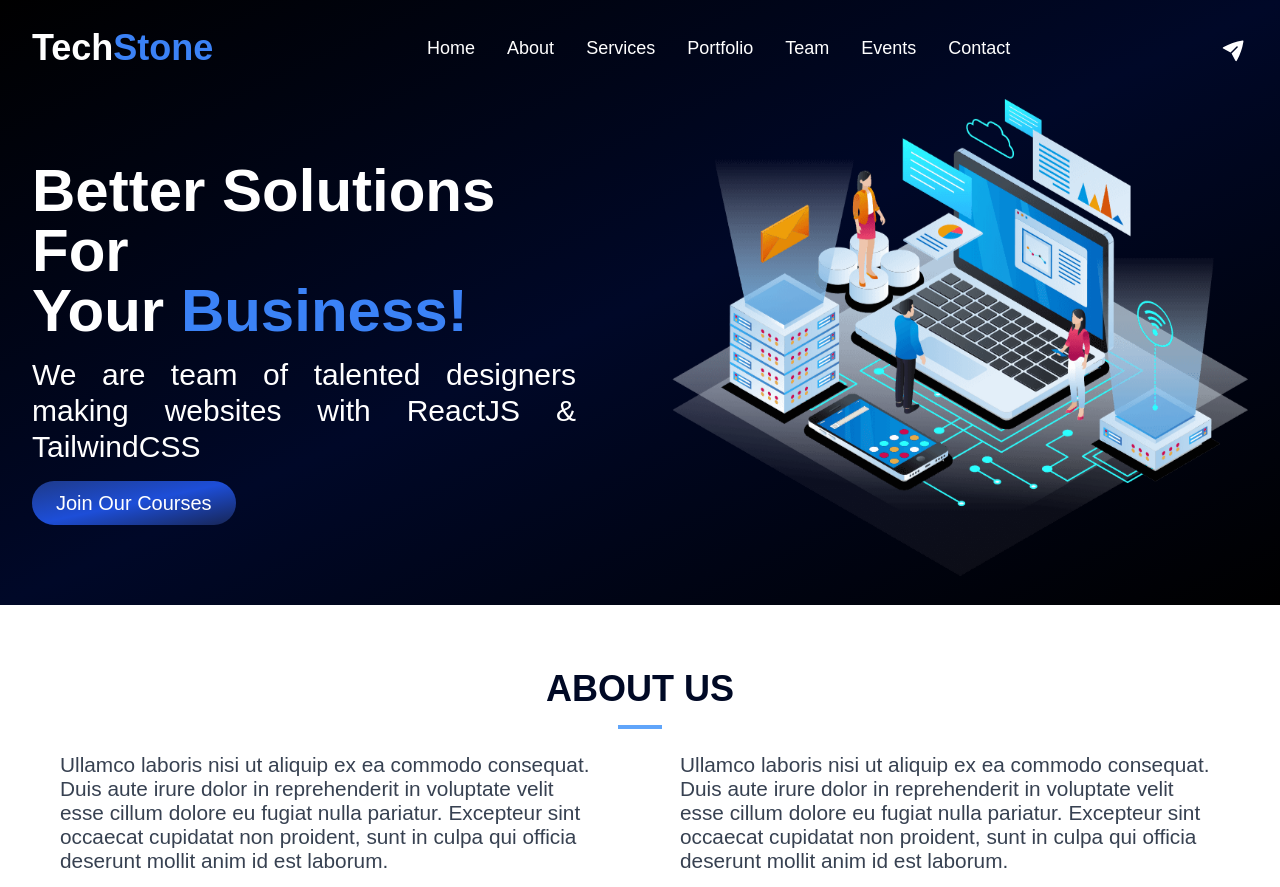
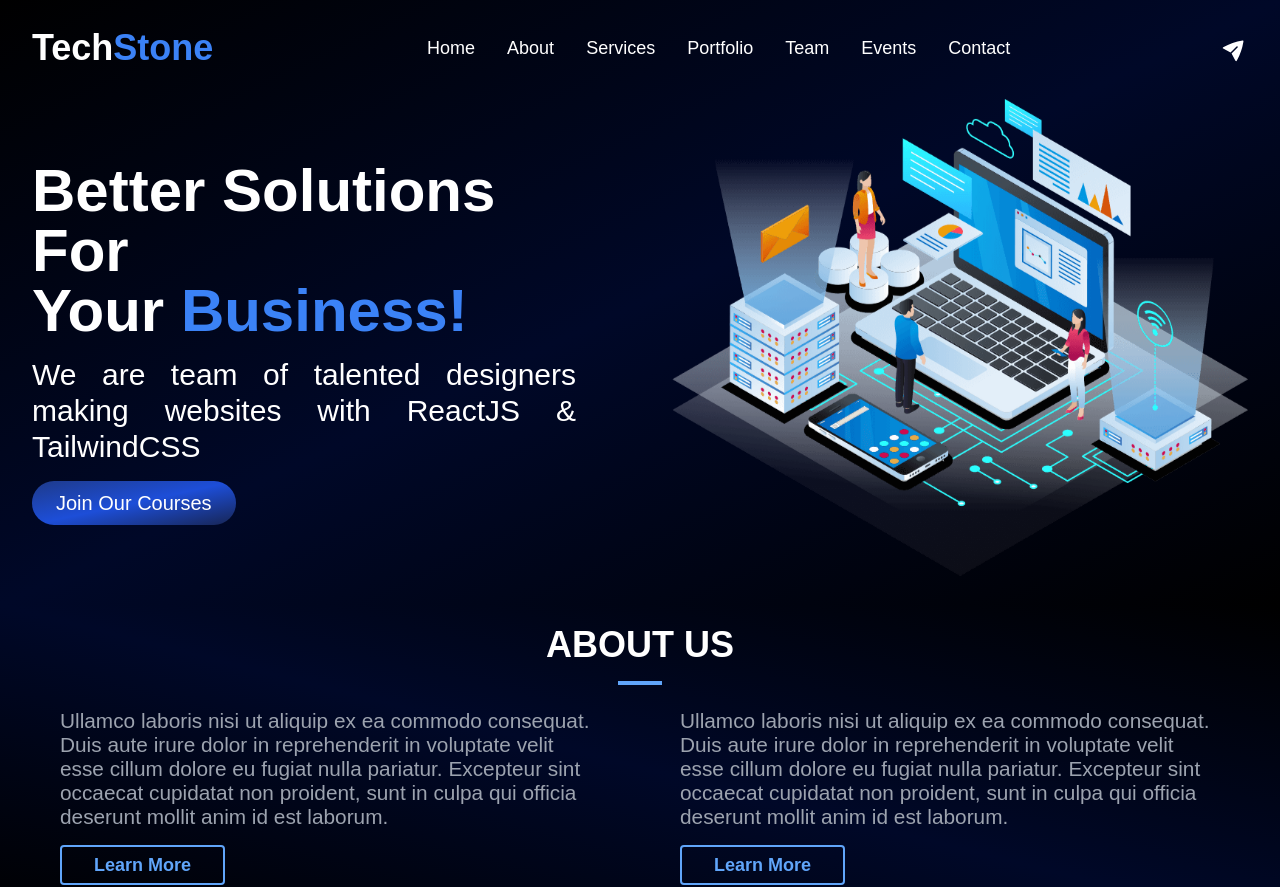
Before and after one commit to Arbab02/techStone, a React (Vite) app: page / in a window 1280 px wide. Shown: the top 887 px of the page. Built offline with nearby package versions, Linux system fonts and the light colour scheme; a web font is replaced by a local one.

Commit message:
Update About.jsx

```diff
--- a/src/components/About.jsx
+++ b/src/components/About.jsx
@@ -1,21 +1,18 @@
 const About = () => {
   return (
-    <section className=" body-font text-[#000925]">
-      <div className="container px-5 py-16 mx-auto">
+    <section className="  text-[white] bg-gradient-to-tr from-[#000000] via-[#000828] to-[#000000]">
+      <div className="container px-5 py-5 mx-auto">
         <div className="flex flex-col text-center w-full ">
           <h1 className="text-4xl font-extrabold title-font mb-4 ">ABOUT US</h1>
         </div>
         <div className="bg-blue-400 h-[3.8px] w-[3.5%] mx-auto "></div>
         <div className="flex flex-wrap  item-center justify-center">
           {['Shooting Stars', 'The Catalyzer'].map((title, index) => (
-            <div
-              key={index}
-              className="xl:w-1/2 lg:w-1/2 md:w-full px-10 py-6 "
-            >
+            <div key={index} className="xl:w-1/2 lg:w-1/2 md:w-full px-10 py-6">
               {/* <h2 className="text-lg sm:text-xl text-white font-medium title-font mb-2">
                 {title}
               </h2> */}
-              <p className="text-left leading-[1.5rem] text-gray-700 text-[1.3rem] mb-4">
+              <p className="text-left leading-[1.5rem] text-gray-400 text-[1.3rem] mb-4">
                 Ullamco laboris nisi ut aliquip ex ea commodo consequat. Duis
                 aute irure dolor in reprehenderit in voluptate velit esse cillum
                 dolore eu fugiat nulla pariatur. Excepteur sint occaecat
```
